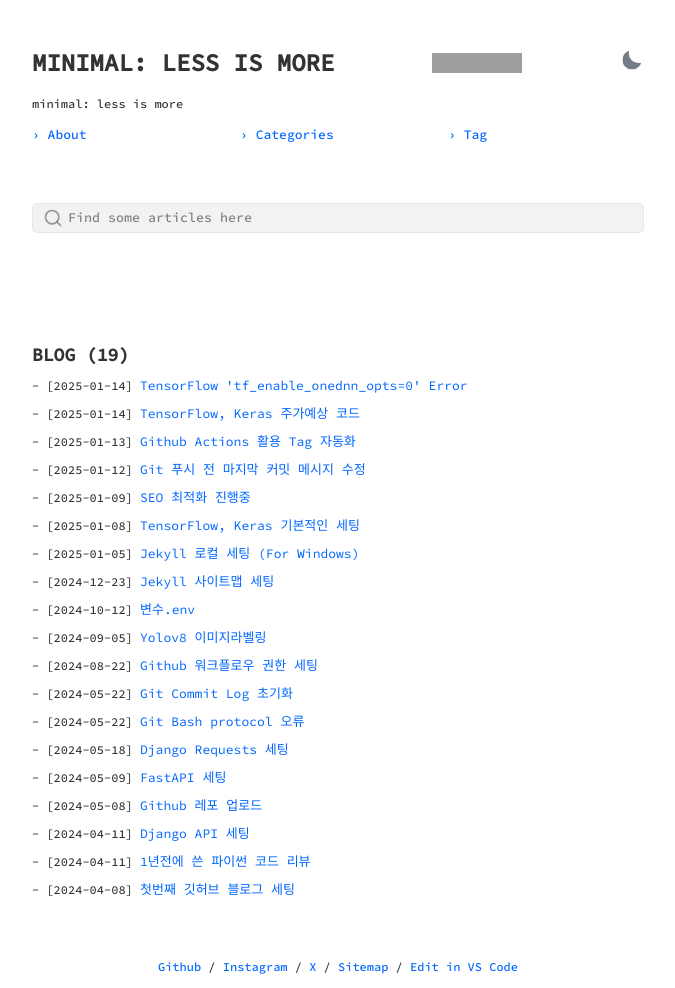
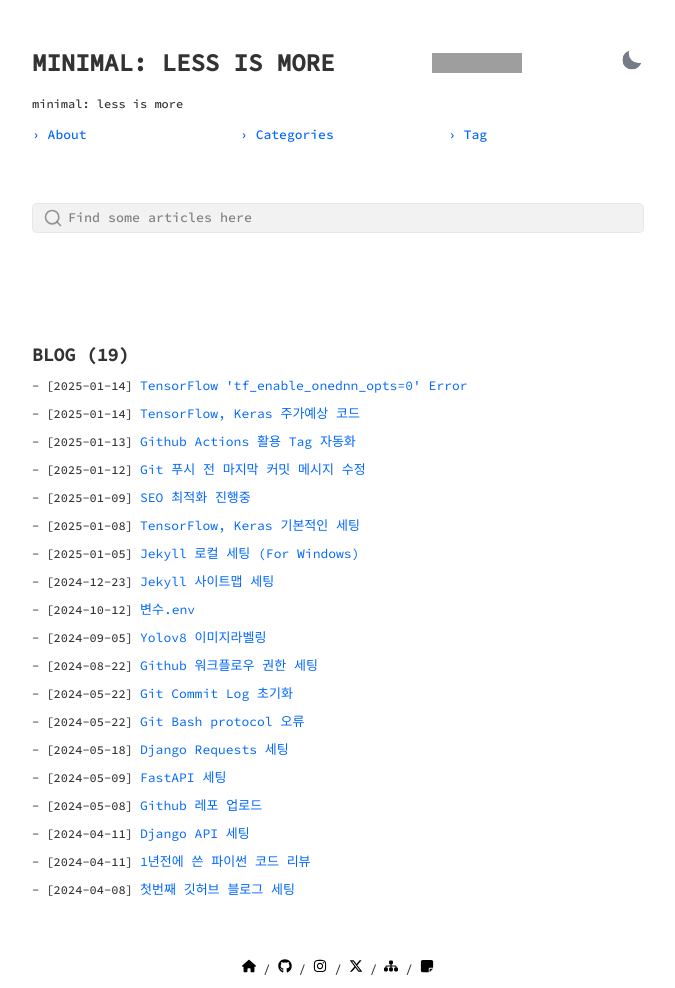
Before and after one commit to pozuhtuhv/pozuhtuhv.github.io, a Jekyll site: the page built from index.html, in a window 1280 px wide. Shown: the whole page, without its empty margins (302-977 px from the left). Built offline with Jekyll 4.4.1, drawn with Linux system fonts in a browser that asks for light colours; grey boxes are pictures that could not be loaded.

Commit message:
(edit) social_link_svg

```diff
--- a/_config.yml
+++ b/_config.yml
@@ -23,7 +23,7 @@ url: "https://pozuhtuhv.github.io" # Domain Name of host. [username].github.io f
 baseurl: "" # sub folder for jekyll site. only if jekyll site not in root of host. leave blank if not wishd. always add / in front.
 permalink: pretty
 
-vscode_path: "C:/Users/pozuhtuhv/Desktop/pozuhtuhv.github.io" # path to your vscode workspace
+vscode_path: "C:/Users/pozuhtuhv/Desktop/pozuhtuhv.github.io" # path to your vscode workspace (for footer link)
 
 markdown: kramdown
 kramdown:
--- a/_layouts/default.html
+++ b/_layouts/default.html
@@ -43,16 +43,29 @@ layout: compress
       }
     }
   </script>
+</body>
 
-</body>
 <footer>
   <div class="social-footer">
     <p>
-      <a href="https://github.com/{{ site.author.github }}" title="Github profile" target="_blank">Github</a> /
-      <a href="https://instagram.com/{{ site.author.github }}" title="Instagram" target="_blank">Instagram</a> /
-      <a href="https://x.com/{{ site.author.twitter }}" title="Twitter" target="_blank">X</a> /
-      <a href="{{site.url}}/sitemap.xml" title="Sitemap" target="_blank">Sitemap</a> /
-      <a href="vscode://file/{{ site.vscode_path }}/{{ page.path }}" title="Edit in VS Code" target="_blank" rel="noopener noreferrer">Edit in VS Code</a>
+      <a href="{{site.url}}/" title="Home" target="_blank">
+        <img src="{{site.url}}/assets/svg/house.svg" alt="Home" class="social-icon">
+      </a> /
+      <a href="https://github.com/{{ site.author.github }}" title="Github profile" target="_blank">
+        <img src="{{site.url}}/assets/svg/github.svg" alt="Github" class="social-icon">
+      </a> /
+      <a href="https://instagram.com/{{ site.author.github }}" title="Instagram" target="_blank">
+        <img src="{{site.url}}/assets/svg/instagram.svg" alt="Instagram" class="social-icon">
+      </a> /
+      <a href="https://x.com/{{ site.author.twitter }}" title="Twitter" target="_blank">
+        <img src="{{site.url}}/assets/svg/x-twitter.svg" alt="Twitter" class="social-icon">
+      </a> /
+      <a href="{{site.url}}/sitemap.xml" title="Sitemap" target="_blank">
+        <img src="{{site.url}}/assets/svg/sitemap.svg" alt="Sitemap" class="social-icon">
+      </a> /
+      <a href="vscode://file/{{ site.vscode_path }}/{{ page.path }}" title="Edit in VS Code" target="_blank" rel="noopener noreferrer">
+        <img src="{{site.url}}/assets/svg/note-sticky.svg" alt="Edit in VS Code" class="social-icon">
+      </a>
     </p>
   </div>
 </footer>
--- a/_sass/_main.scss
+++ b/_sass/_main.scss
@@ -404,6 +404,12 @@ main {
 	display: flex;
 	flex-direction: row;
 	justify-content: space-between;
+}
+
+.social-icon {
+  width: 14px;
+  height: 14px;
+  color: var(--link-color);
 }
 
 .social-footer {
```
Also changed, not shown: _includes/head.html (line endings or trailing spaces), assets/svg/github.svg (added), assets/svg/house.svg (added), assets/svg/instagram.svg (added), assets/svg/note-sticky.svg (added), assets/svg/sitemap.svg (added), assets/svg/x-twitter.svg (added).
